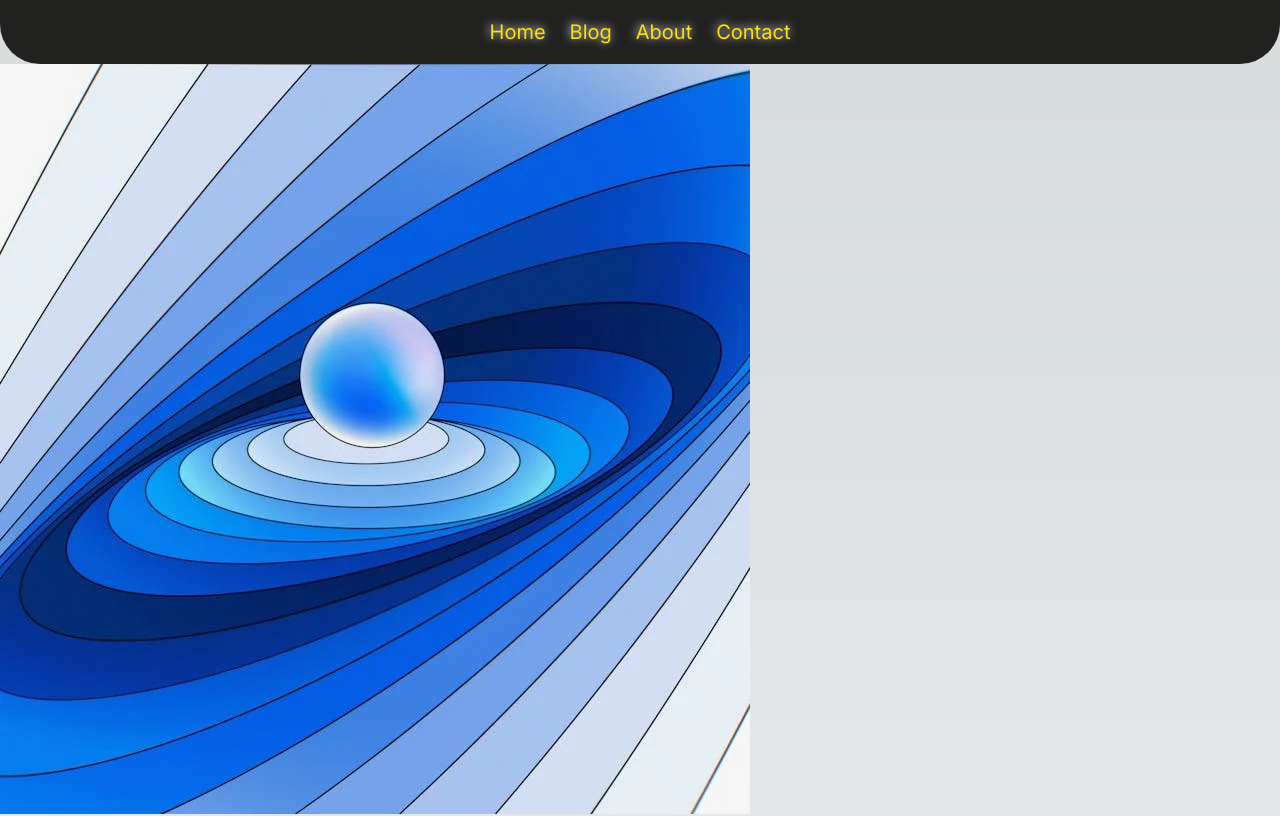
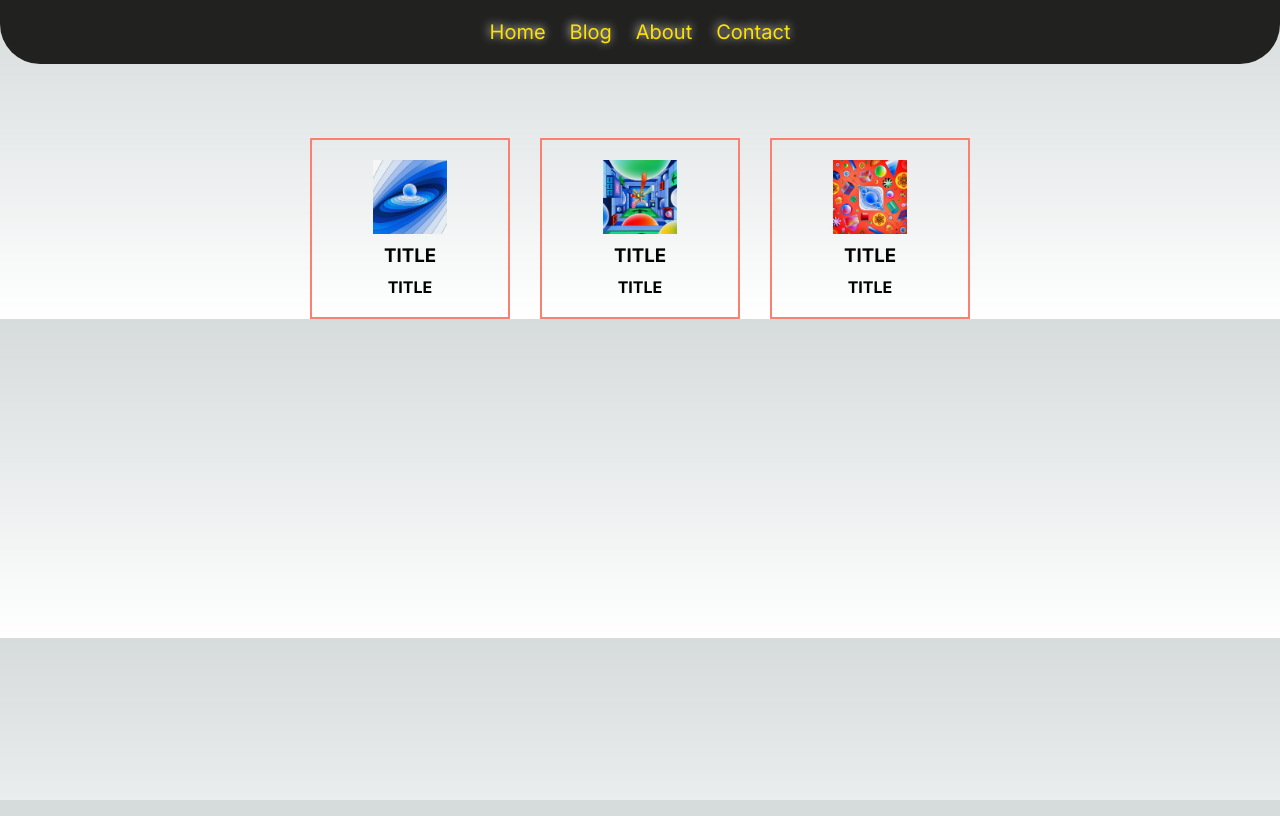
Before and after one commit to markopersonally/next-blog, a Next.js app: page /contact in a window 1280 px wide. Shown: the top 816 px of the page. Built offline with nearby package versions, Linux system fonts and the light colour scheme.

Commit message:
adding styling to contant page

```diff
--- a/app/contact/page.module.css
+++ b/app/contact/page.module.css
@@ -0,0 +1,22 @@
+.wrapper-content {
+  margin-top: 74px;
+  display: flex;
+  justify-content: center;
+  align-items: center;
+  gap: 30px;
+}
+
+.box-content {
+  padding: 20px;
+  width: 200px;
+  display: flex;
+  flex-direction: column;
+  align-items: center;
+  gap: 10px;
+  border: 2px solid salmon;
+}
+
+.photo {
+  width: 74px;
+  height: 74px;
+}
--- a/app/contact/page.tsx
+++ b/app/contact/page.tsx
@@ -3,24 +3,25 @@ import Image from "next/image";
 import photo1 from "@/images/photo1.png";
 import photo2 from "@/images/photo2.png";
 import photo3 from "@/images/photo3.png";
+import styles from "./page.module.css";
 
 export default function Contact() {
   return (
     <main>
       <NavBar />
-      <div>
-        <div>
-          <Image src={photo1} alt="photo1" />
+      <div className={styles["wrapper-content"]}>
+        <div className={styles["box-content"]}>
+          <Image className={styles.photo} src={photo1} alt="photo1" />
           <h3>TITLE</h3>
           <h4>TITLE</h4>
         </div>
-        <div>
-          <Image src={photo2} alt="photo2" />
+        <div className={styles["box-content"]}>
+          <Image className={styles.photo} src={photo2} alt="photo2" />
           <h3>TITLE</h3>
           <h4>TITLE</h4>
         </div>
-        <div>
-          <Image src={photo3} alt="photo3" />
+        <div className={styles["box-content"]}>
+          <Image className={styles.photo} src={photo3} alt="photo3" />
           <h3>TITLE</h3>
           <h4>TITLE</h4>
         </div>
```
